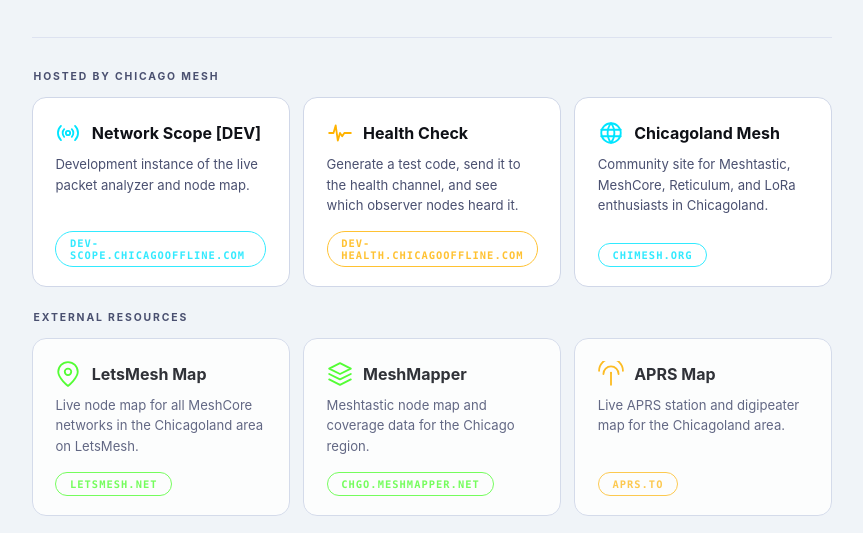
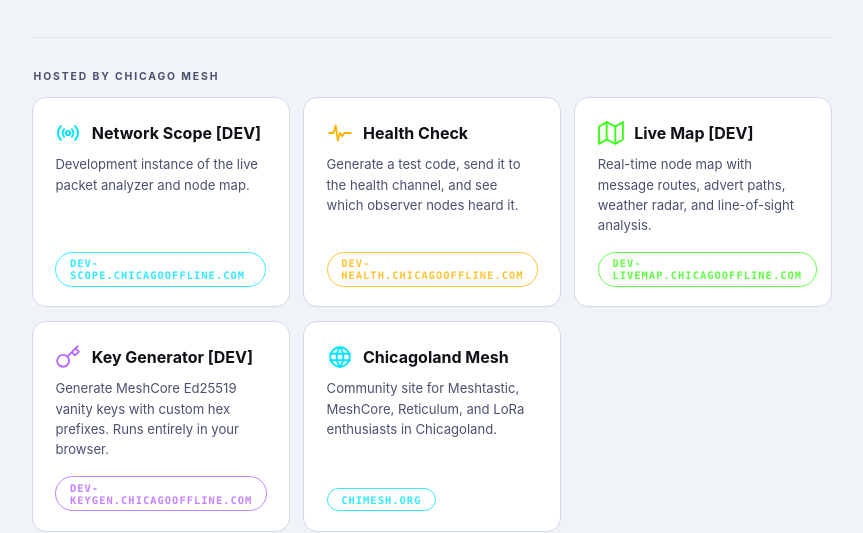
Before and after one commit to emuehlstein/slcmesh-mqtt, a plain HTML site: page dev-landing/index.html in a window 1280 px wide. Shown: the part 271-804 px from the top of the page, without its empty margins (208-1071 px from the left). Drawn offline with Linux system fonts and the light colour scheme.

Commit message:
Add Live Map and Key Generator cards to dev landing page

```diff
--- a/dev-landing/index.html
+++ b/dev-landing/index.html
@@ -309,6 +309,34 @@
       <span class="card-cta">dev-health.chicagooffline.com</span>
     </a>
 
+    <a class="card" href="https://dev-livemap.chicagooffline.com" style="--ca: #39FF14">
+      <div class="card-header">
+        <div class="card-icon">
+          <svg viewBox="0 0 24 24"><!-- map / live -->
+            <polygon points="1 6 1 22 8 18 16 22 23 18 23 2 16 6 8 2 1 6"/>
+            <line x1="8" y1="2" x2="8" y2="18"/>
+            <line x1="16" y1="6" x2="16" y2="22"/>
+          </svg>
+        </div>
+        <div class="card-title">Live Map [DEV]</div>
+      </div>
+      <div class="card-desc">Real-time node map with message routes, advert paths, weather radar, and line-of-sight analysis.</div>
+      <span class="card-cta">dev-livemap.chicagooffline.com</span>
+    </a>
+
+    <a class="card" href="https://dev-keygen.chicagooffline.com" style="--ca: #B565FF">
+      <div class="card-header">
+        <div class="card-icon">
+          <svg viewBox="0 0 24 24"><!-- key -->
+            <path d="M21 2l-2 2m-7.61 7.61a5.5 5.5 0 1 1-7.78 7.78 5.5 5.5 0 0 1 7.78-7.78zm0 0L15.5 7.5m0 0l3 3L22 7l-3-3m-3.5 3.5L19 4"/>
+          </svg>
+        </div>
+        <div class="card-title">Key Generator [DEV]</div>
+      </div>
+      <div class="card-desc">Generate MeshCore Ed25519 vanity keys with custom hex prefixes. Runs entirely in your browser.</div>
+      <span class="card-cta">dev-keygen.chicagooffline.com</span>
+    </a>
+
     <a class="card" href="https://chimesh.org" style="--ca: #00E5FF">
       <div class="card-header">
         <div class="card-icon">
```
